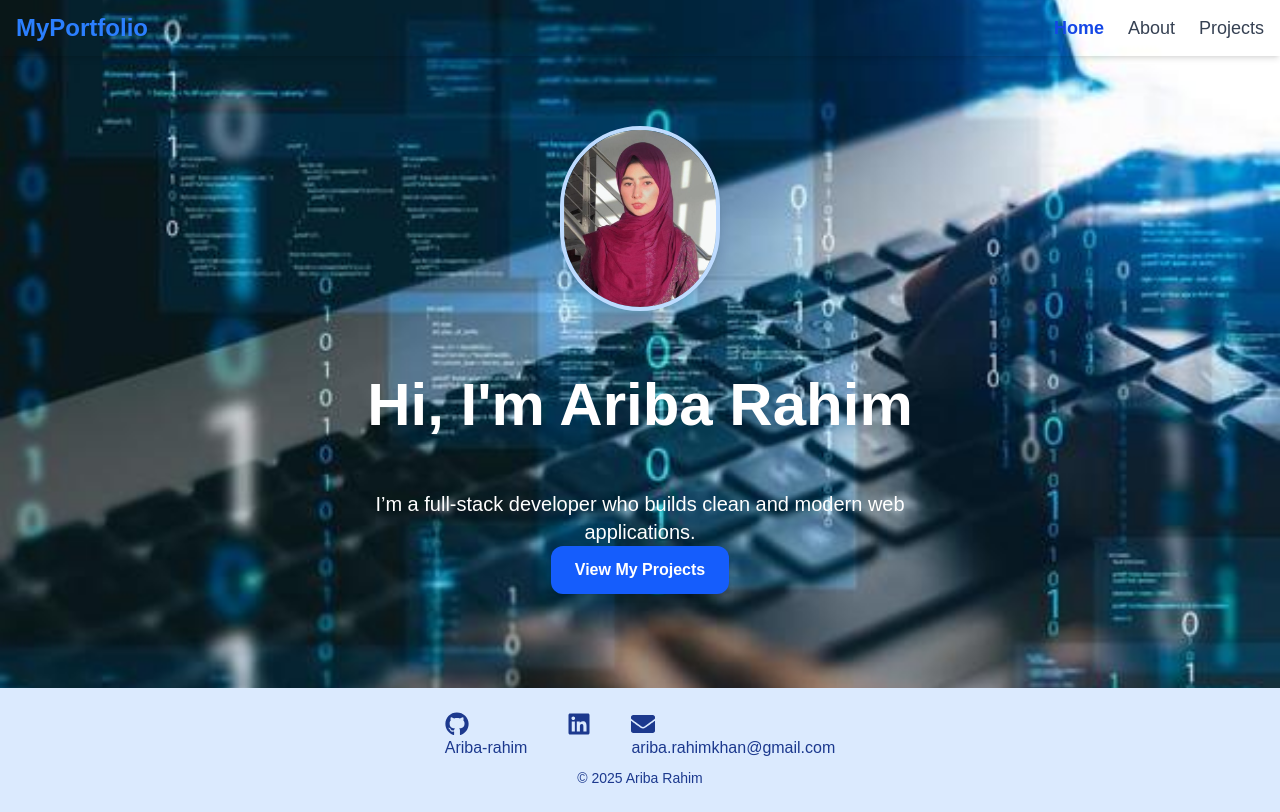
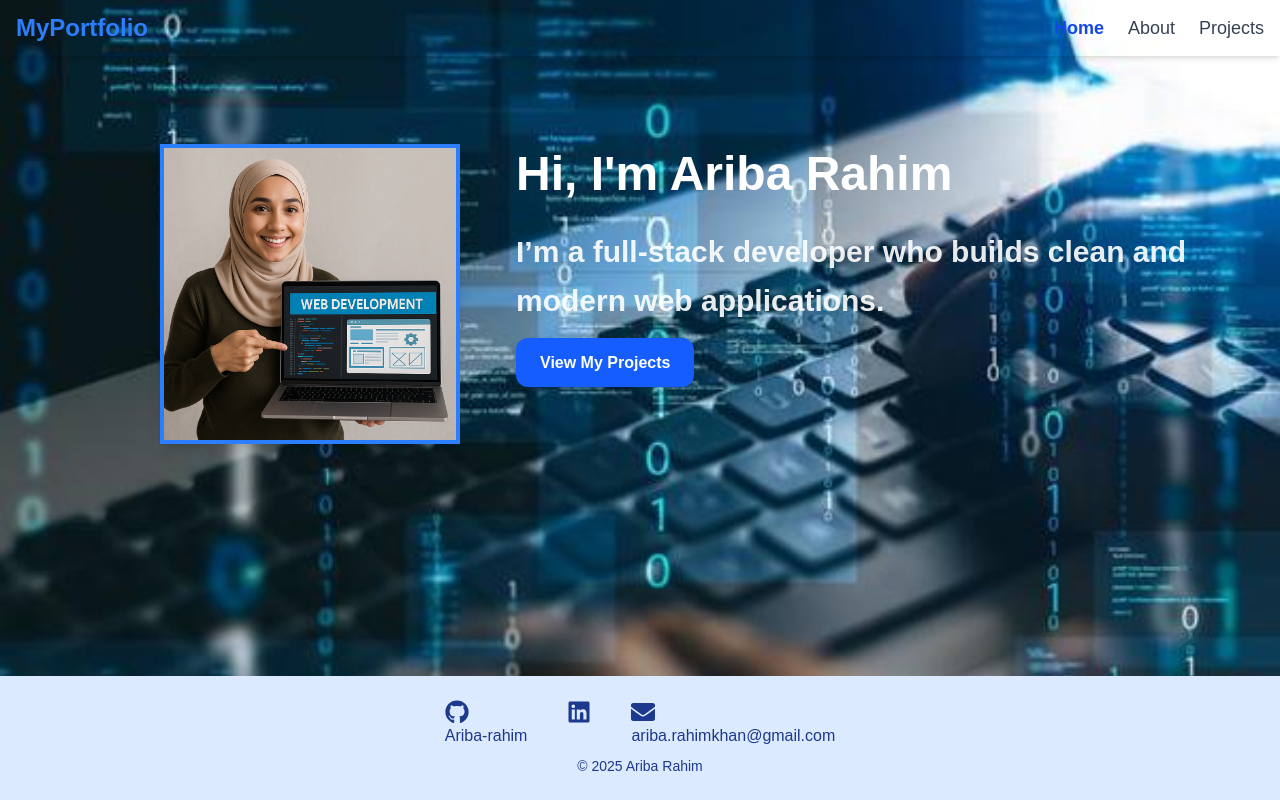
Before and after one commit to Ariba-rahim/my-portfolio, a Next.js app: page / in a window 1280 px wide. Built offline with nearby package versions, Linux system fonts and the light colour scheme.

Commit message:
Your commit message

```diff
--- a/src/app/page.tsx
+++ b/src/app/page.tsx
@@ -6,36 +6,39 @@ import Image from 'next/image';
 
 export default function HomePage() {
   return (
+
     <div
-    className="min-h-screen bg-cover bg-center bg-no-repeat flex flex-col items-center justify-center text-white "
+    className="min-h-screen bg-cover bg-center bg-no-repeat flex flex-col text-white h-screen"
     style={{ backgroundImage: "url('/bg.jpg')" }}
   >
-      <Navbar />
+    <Navbar />
 
-      <main className="flex flex-col items-center justify-center min-h-[80vh] text-center px-4 pt-20">
+      <main className="flex flex-col lg:flex-row items-start justify-start flex-grow pt-36 pl-40">
         <Image
-          src="/ii.jpg"
+          src="/pp.png"
           alt="Profile"
-          width={160}
-          height={160}
-          className="rounded-full mb-6 shadow-lg border-4 border-blue-200"
+          width={300}
+          height={400}
+          className="border-4 border-blue-500 shadow-lg"
         />
-
-        <h1 className="text-5xl sm:text-6xl font-extrabold text-white mb-4 leading-tight animate-fade-in bg-opacity-60 p-8 rounded-lg">
+<div className="text-white  pl-14 leading-relaxed max-w-4xl">
+        <h1 className="text-5xl font-extrabold leading-tight drop-shadow-black mb-6 text-shadow-black">
           Hi, I'm <span className="text-white">Ariba Rahim</span>
         </h1>
-        <p className="text-lg sm:text-xl text-white b-6 max-w-xl">
+        <p className=" leading-relaxed mb-6 text-white/90 text-3xl shadow-black max-w-4xl font-bold">
           I’m a full-stack developer who builds clean and modern web applications.
         </p>
         <a
           href="/projects"
-          className="bg-blue-600 hover:bg-blue-700 text-white font-semibold py-3 px-6 rounded-xl transition duration-300 shadow-md"
+          className="bg-blue-600 hover:bg-blue-700 text-white font-semibold py-4 px-6 rounded-xl transition duration-300 shadow-md justify-center"
         >
           View My Projects
         </a>
+        </div>
       </main>
+  <Footer/>
+      </div>
 
-      <Footer/>
-      </div>
+
   );
 }
```
Also changed, not shown: public/pp.png (added).
